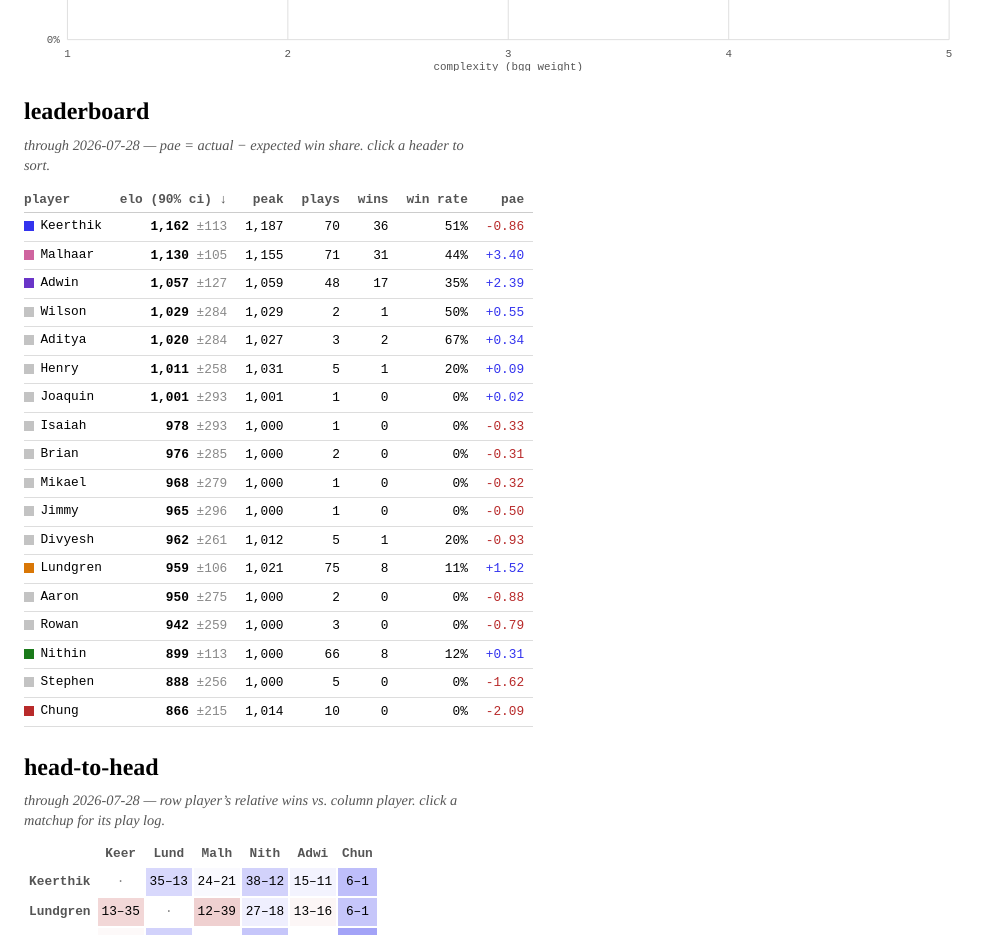
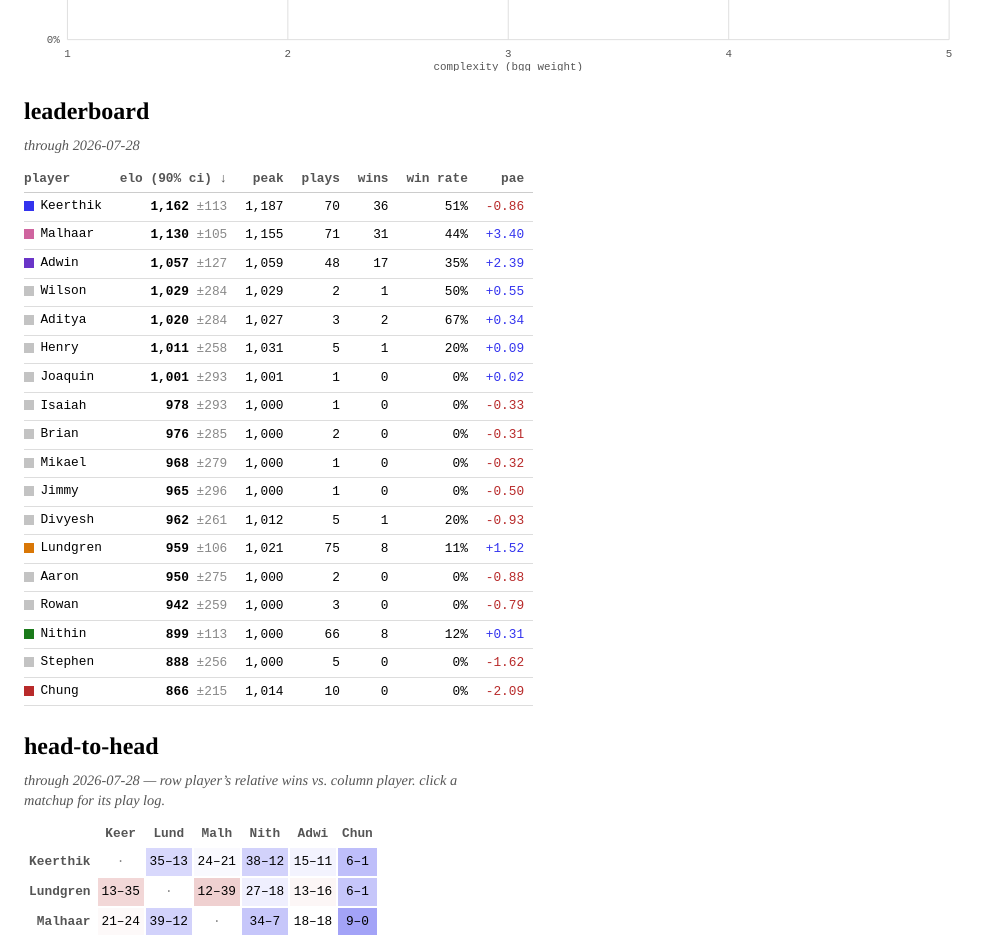
Before and after one commit to k8rthik/krthkmgndm.github.io, a Next.js app: page /bgelo in a window 1280 px wide. Shown: the part 1240-2175 px from the top of the page, without its empty margins (0-991 px from the left). Built offline with nearby package versions, Linux system fonts and the light colour scheme.

Commit message:
chore: trim leaderboard subtitle to the as-of date

```diff
--- a/components/elo/EloDashboard.jsx
+++ b/components/elo/EloDashboard.jsx
@@ -73,10 +73,7 @@ export default function EloDashboard({ data }) {
       />
 
       <h2>leaderboard</h2>
-      <p className="elo-sub">
-        through {date} — pae = actual − expected win share. click a header to
-        sort.
-      </p>
+      <p className="elo-sub">through {date}</p>
       <Leaderboard stats={stats} corePlayers={corePlayers} />
 
       <h2>head-to-head</h2>
```
